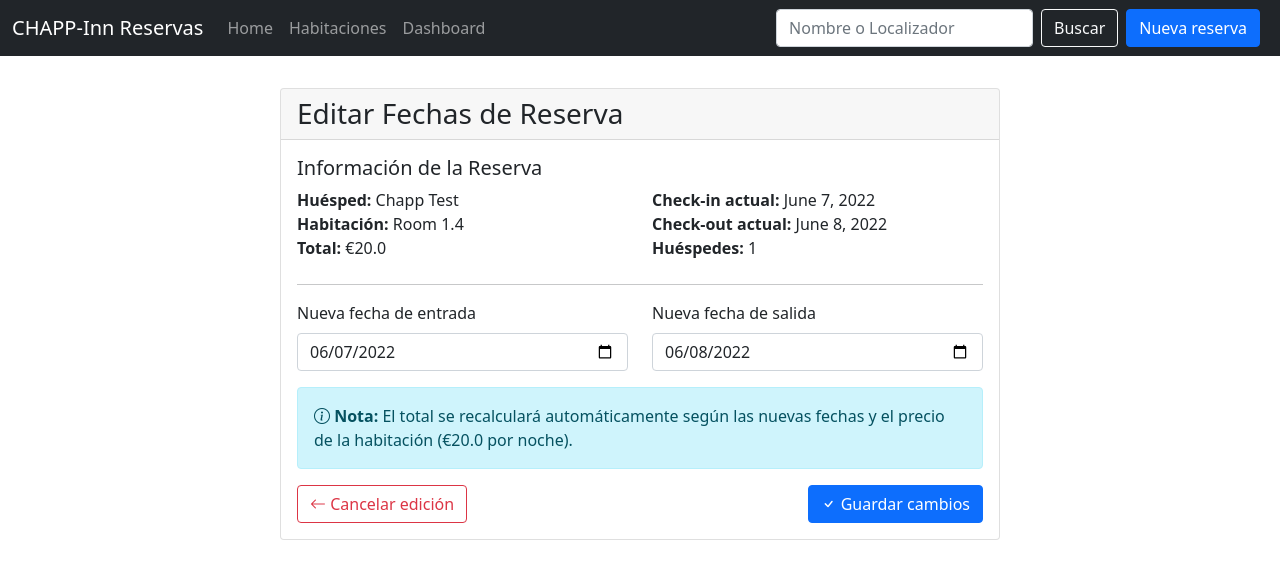
After one commit to Zebkazz01/pythonReservas, a Django app: page /booking/5/edit-dates in a window 1280 px wide. The commit adds this page. Shown: the top 579 px of the page. Run offline with Django 4.2, Linux system fonts and the light colour scheme; data comes from the database, SQL or seed files in the repository; both versions use the stored data as it was after the commit.

Commit message:
prueba terminada sin mejoras

```diff
--- a/pms/forms.py
+++ b/pms/forms.py
@@ -56,3 +56,36 @@ class BookingFormExcluded(ModelForm):
             'total': forms.HiddenInput(),
             'state': forms.HiddenInput(),
         }
+
+
+class EditBookingDatesForm(ModelForm):
+    class Meta:
+        model = Booking
+        fields = ['checkin', 'checkout']
+        labels = {
+            'checkin': 'Fecha de entrada',
+            'checkout': 'Fecha de salida'
+        }
+        widgets = {
+            'checkin': forms.DateInput(attrs={
+                'type': 'date',
+                'class': 'form-control',
+                'min': datetime.today().strftime('%Y-%m-%d')
+            }),
+            'checkout': forms.DateInput(attrs={
+                'type': 'date',
+                'class': 'form-control',
+                'min': datetime.today().strftime('%Y-%m-%d')
+            }),
+        }
+
+    def clean(self):
+        cleaned_data = super().clean()
+        checkin = cleaned_data.get('checkin')
+        checkout = cleaned_data.get('checkout')
+
+        if checkin and checkout:
+            if checkin >= checkout:
+                raise forms.ValidationError('La fecha de entrada debe ser anterior a la fecha de salida.')
+
+        return cleaned_data
--- /dev/null
+++ b/pms/templates/edit_booking_dates.html
@@ -0,0 +1,219 @@
+{% extends "main.html" %} {% load static %} {% block title %}Editar Fechas de
+Reserva - {{ booking.code }}{% endblock %} {% block content %}
+<div class="container my-4">
+  <div class="row justify-content-center">
+    <div class="col-md-8">
+      <div class="card">
+        <div class="card-header">
+          <h3 class="mb-0">Editar Fechas de Reserva</h3>
+        </div>
+        <div class="card-body">
+          <div class="mb-4">
+            <h5>Información de la Reserva</h5>
+            <div class="row">
+              <div class="col-md-6">
+                <strong>Huésped:</strong> {{ booking.customer.name }}<br />
+                <strong>Habitación:</strong> {{ booking.room.name }}<br />
+                <strong>Total:</strong> €{{ booking.total }}
+              </div>
+              <div class="col-md-6">
+                <strong>Check-in actual:</strong> {{ booking.checkin }}<br />
+                <strong>Check-out actual:</strong> {{ booking.checkout }}<br />
+                <strong>Huéspedes:</strong> {{ booking.guests }}
+              </div>
+            </div>
+          </div>
+
+          <hr />
+
+          <form method="post" id="edit-dates-form">
+            {% csrf_token %} {% if form.non_field_errors %}
+            <div class="alert alert-danger">{{ form.non_field_errors }}</div>
+            {% endif %}
+
+            <div class="row">
+              <div class="col-md-6">
+                <div class="form-group mb-3">
+                  <label
+                    for="{{ form.checkin.id_for_label }}"
+                    class="form-label"
+                  >
+                    Nueva fecha de entrada
+                  </label>
+                  {{ form.checkin }} {% if form.checkin.errors %}
+                  <div class="text-danger">{{ form.checkin.errors }}</div>
+                  {% endif %}
+                </div>
+              </div>
+              <div class="col-md-6">
+                <div class="form-group mb-3">
+                  <label
+                    for="{{ form.checkout.id_for_label }}"
+                    class="form-label"
+                  >
+                    Nueva fecha de salida
+                  </label>
+                  {{ form.checkout }} {% if form.checkout.errors %}
+                  <div class="text-danger">{{ form.checkout.errors }}</div>
+                  {% endif %}
+                </div>
+              </div>
+            </div>
+
+            <div class="row">
+              <div class="col-12">
+                <div class="alert alert-info">
+                  <i class="bi bi-info-circle"></i>
+                  <strong>Nota:</strong> El total se recalculará automáticamente
+                  según las nuevas fechas y el precio de la habitación
+                  (€{{booking.room.room_type.price }} por noche).
+                </div>
+              </div>
+            </div>
+
+            <div class="d-flex justify-content-between">
+              <a class="btn btn-outline-danger" href="{% url 'home' %}"
+                ><i class="bi bi-arrow-left"></i> Cancelar edición</a
+              >
+              <button type="submit" class="btn btn-primary">
+                <i class="bi bi-check"></i> Guardar cambios
+              </button>
+            </div>
+          </form>
+        </div>
+      </div>
+    </div>
+  </div>
+</div>
+
+<!-- Modal de confirmación -->
+<div
+  class="modal fade"
+  id="confirmModal"
+  tabindex="-1"
+  aria-labelledby="confirmModalLabel"
+  aria-hidden="true"
+>
+  <div class="modal-dialog">
+    <div class="modal-content">
+      <div class="modal-header">
+        <h5 class="modal-title" id="confirmModalLabel">
+          <i class="bi bi-exclamation-triangle text-warning"></i>
+          Confirmar cambio de fechas
+        </h5>
+        <button
+          type="button"
+          class="btn-close"
+          data-bs-dismiss="modal"
+          aria-label="Close"
+        ></button>
+      </div>
+      <div class="modal-body">
+        <p>
+          <strong
+            >¿Está seguro de que desea cambiar las fechas de la reserva?</strong
+          >
+        </p>
+
+        <div class="alert alert-info">
+          <div class="row">
+            <div class="col-6">
+              <strong>Fechas actuales:</strong><br />
+              <i class="bi bi-box-arrow-in-right"></i> {{ booking.checkin }}<br />
+              <i class="bi bi-box-arrow-right"></i> {{ booking.checkout }}
+            </div>
+            <div class="col-6">
+              <strong>Nuevas fechas:</strong><br />
+              <i class="bi bi-box-arrow-in-right"></i>
+              <span id="new-checkin-display"></span><br />
+              <i class="bi bi-box-arrow-right"></i>
+              <span id="new-checkout-display"></span>
+            </div>
+          </div>
+        </div>
+
+        <div class="alert alert-warning">
+          <i class="bi bi-info-circle"></i>
+          <strong>Importante:</strong> El total de la reserva será recalculado
+          automáticamente según las nuevas fechas.
+        </div>
+      </div>
+      <div class="modal-footer">
+        <button type="button" class="btn btn-secondary" data-bs-dismiss="modal">
+          <i class="bi bi-x-circle"></i> Cancelar
+        </button>
+        <button type="button" class="btn btn-primary" id="confirm-changes">
+          <i class="bi bi-check-circle"></i> Sí, cambiar fechas
+        </button>
+      </div>
+    </div>
+  </div>
+</div>
+
+<script>
+  let formToSubmit = null;
+  document
+    .getElementById("edit-dates-form")
+    .addEventListener("submit", function (e) {
+      e.preventDefault();
+
+      const checkinInput = document.getElementById("id_checkin");
+      const checkoutInput = document.getElementById("id_checkout");
+      const currentCheckin = '{{ booking.checkin|date:"Y-m-d" }}';
+      const currentCheckout = '{{ booking.checkout|date:"Y-m-d" }}';
+
+      const newCheckin = checkinInput.value;
+      const newCheckout = checkoutInput.value;
+
+      // Verificar si hay fechas seleccionadas
+      if (!newCheckin || !newCheckout) {
+        alert("Por favor, seleccione ambas fechas.");
+        return;
+      }
+
+      // Verificar si las fechas han cambiado
+      if (newCheckin === currentCheckin && newCheckout === currentCheckout) {
+        alert("No se han realizado cambios en las fechas.");
+        return;
+      }
+
+      // Formatear fechas para mostrar
+      const checkinFormatted = new Date(newCheckin).toLocaleDateString("es-ES");
+      const checkoutFormatted = new Date(newCheckout).toLocaleDateString(
+        "es-ES"
+      );
+
+      // Actualizar el modal con las nuevas fechas
+      document.getElementById("new-checkin-display").textContent =
+        checkinFormatted;
+      document.getElementById("new-checkout-display").textContent =
+        checkoutFormatted;
+
+      // Guardar referencia al formulario
+      formToSubmit = this;
+
+      // Mostrar el modal
+      const modal = new bootstrap.Modal(
+        document.getElementById("confirmModal")
+      );
+      modal.show();
+    });
+
+  // Manejar la confirmación
+  document
+    .getElementById("confirm-changes")
+    .addEventListener("click", function () {
+      if (formToSubmit) {
+        // Cerrar el modal
+        const modal = bootstrap.Modal.getInstance(
+          document.getElementById("confirmModal")
+        );
+        modal.hide();
+
+        // Enviar el formulario
+        formToSubmit.submit();
+      }
+    });
+</script>
+
+{% endblock %}
--- a/pms/templates/home.html
+++ b/pms/templates/home.html
@@ -68,7 +68,9 @@
                     <a href="{% url 'edit_booking' pk=booking.id%} " >Editar datos de contacto</a>
                 </div>
                 <div class="col">
-
+                    {% if booking.state != "DEL" %}
+                    <a href="{% url 'edit_booking_dates' pk=booking.id%} " >Editar fechas</a>
+                    {% endif %}
                 </div>
                 <div class="col">
 
--- a/pms/templates/main.html
+++ b/pms/templates/main.html
@@ -27,9 +27,7 @@
     <div class="navbar-container">
       <nav class="navbar navbar-expand-lg navbar-dark bg-dark fixed-top">
         <div class="container-fluid">
-          <a class="navbar-brand" href="{% url 'home'%}"
-            >CHAPP-Inn Hola bebes</a
-          >
+          <a class="navbar-brand" href="{% url 'home'%}">CHAPP-Inn Reservas</a>
           <button
             class="navbar-toggler"
             type="button"
@@ -49,23 +47,16 @@
                 >
               </li>
               <li class="nav-item">
-                <a
-                  class="nav-link active btn btn-primary"
-                  href="{% url 'search'%}"
-                  >Nueva reserva</a
-                >
+                <a class="nav-link" href="{% url 'rooms'%}">Habitaciones</a>
               </li>
               <li class="nav-item">
                 <a class="nav-link" href="{% url 'dashboard'%}">Dashboard</a>
-              </li>
-              <li class="nav-item">
-                <a class="nav-link" href="{% url 'rooms'%}">Habitaciones</a>
               </li>
             </ul>
             <form
               action="{% url 'booking_search'%}"
               method="GET"
-              class="d-flex"
+              class="d-flex mr-2"
             >
               <input
                 class="form-control me-2"
@@ -75,14 +66,49 @@
                 placeholder="Nombre o Localizador"
                 aria-label="Search"
               />
-              <button class="btn btn-outline-light" type="submit">
+              <button class="btn btn-outline-light me-2" type="submit">
                 Buscar
               </button>
+              {% if filter %}
+              <a href="{% url 'home' %}" class="btn btn-secondary me-2"
+                >Limpiar</a
+              >
+              {% endif %}
             </form>
+            <a class="btn btn-primary me-2" href="{% url 'search'%}"
+              >Nueva reserva</a
+            >
           </div>
         </div>
       </nav>
     </div>
+
+    <!-- Messages -->
+    <div class="container-xl mt-3">
+      {% if messages %} {% for message in messages %}
+      <div
+        class="alert alert-{{ message.tags }} alert-dismissible fade show"
+        role="alert"
+      >
+        {% if message.tags == 'success' %}
+        <i class="bi bi-check-circle-fill"></i>
+        {% elif message.tags == 'error' %}
+        <i class="bi bi-exclamation-triangle-fill"></i>
+        {% elif message.tags == 'warning' %}
+        <i class="bi bi-exclamation-triangle-fill"></i>
+        {% elif message.tags == 'info' %}
+        <i class="bi bi-info-circle-fill"></i>
+        {% endif %} {{ message }}
+        <button
+          type="button"
+          class="btn-close"
+          data-bs-dismiss="alert"
+          aria-label="Close"
+        ></button>
+      </div>
+      {% endfor %} {% endif %}
+    </div>
+
     <div class="container-xl">{% block content%} {% endblock %}</div>
   </body>
 </html>
--- a/pms/urls.py
+++ b/pms/urls.py
@@ -8,6 +8,7 @@ urlpatterns = [
     path("search/booking/", views.BookingSearchView.as_view(), name="booking_search"),
     path("booking/<str:pk>/", views.BookingView.as_view(), name="booking"),
     path("booking/<str:pk>/edit", views.EditBookingView.as_view(), name="edit_booking"),
+    path("booking/<str:pk>/edit-dates", views.EditBookingDatesView.as_view(), name="edit_booking_dates"),
     path("booking/<str:pk>/delete", views.DeleteBookingView.as_view(), name="delete_booking"),
     path("rooms/", views.RoomsView.as_view(), name="rooms"),
     path("room/<str:pk>/", views.RoomDetailsView.as_view(), name="room_details"),
--- a/pms/views.py
+++ b/pms/views.py
@@ -1,3 +1,4 @@
+from django.contrib import messages
 from django.db.models import F, Q, Count, Sum
 from django.shortcuts import render, redirect
 from django.utils.decorators import method_decorator
@@ -158,6 +159,59 @@ class EditBookingView(View):
             return redirect("/")
 
 
+class EditBookingDatesView(View):
+    def get(self, request, pk):
+        booking = Booking.objects.get(id=pk)
+
+        form = EditBookingDatesForm(initial={
+            'checkin': booking.checkin,
+            'checkout': booking.checkout
+        })
+
+        context = {
+            'booking': booking,
+            'form': form
+        }
+        return render(request, "edit_booking_dates.html", context)
+
+    @method_decorator(ensure_csrf_cookie)
+    def post(self, request, pk):
+        booking = Booking.objects.get(id=pk)
+        form = EditBookingDatesForm(request.POST)
+
+        if form.is_valid():
+            new_checkin = form.cleaned_data['checkin']
+            new_checkout = form.cleaned_data['checkout']
+
+            if new_checkin >= new_checkout:
+                form.add_error(None, 'La fecha de entrada debe ser anterior a la fecha de salida.')
+            else:
+                overlapping_bookings = (Booking.objects
+                                      .filter(room=booking.room)
+                                      .filter(checkin__lt=new_checkout, checkout__gt=new_checkin)
+                                      .exclude(id=booking.id)
+                                      .exclude(state="DEL"))
+
+                if overlapping_bookings.exists():
+                    form.add_error(None, 'No hay disponibilidad para las fechas seleccionadas')
+                else:
+                    booking.checkin = new_checkin
+                    booking.checkout = new_checkout
+                    total_days = (new_checkout - new_checkin).days
+                    booking.total = total_days * booking.room.room_type.price
+
+                    booking.save()
+
+                    messages.success(request, f'Las fechas de la reserva {booking.code} han sido actualizadas exitosamente.')
+                    return redirect("/")
+
+        context = {
+            'booking': booking,
+            'form': form
+        }
+        return render(request, "edit_booking_dates.html", context)
+
+
 class DashboardView(View):
     def get(self, request):
         from datetime import date, time, datetime
@@ -186,11 +240,20 @@ class DashboardView(View):
                     .exclude(state="DEL")
                     .aggregate(Sum('total')))
 
+        confirmed_bookings = (Booking.objects
+                             .filter(checkin__lte=today, checkout__gte=today)
+                             .exclude(state="DEL")
+                             .values("id")).count()
+
+        total_rooms = Room.objects.count()
+        occupancy_percentage = (confirmed_bookings / total_rooms * 100) if total_rooms > 0 else 0
+
         dashboard = {
             'new_bookings': new_bookings,
             'incoming_guests': incoming,
             'outcoming_guests': outcoming,
-            'invoiced': invoiced
+            'invoiced': invoiced,
+            'occupancy_percentage': occupancy_percentage
         }
 
         context = {'dashboard': dashboard}
```
Also changed, not shown: pms/templates/dashboard.html (+32 -9 lines), pms/templates/room_detail.html (+19 -13 lines), pms/templates/rooms.html (+20 -16 lines), pms/tests.py (+14 -43 lines), db.sqlite3.
